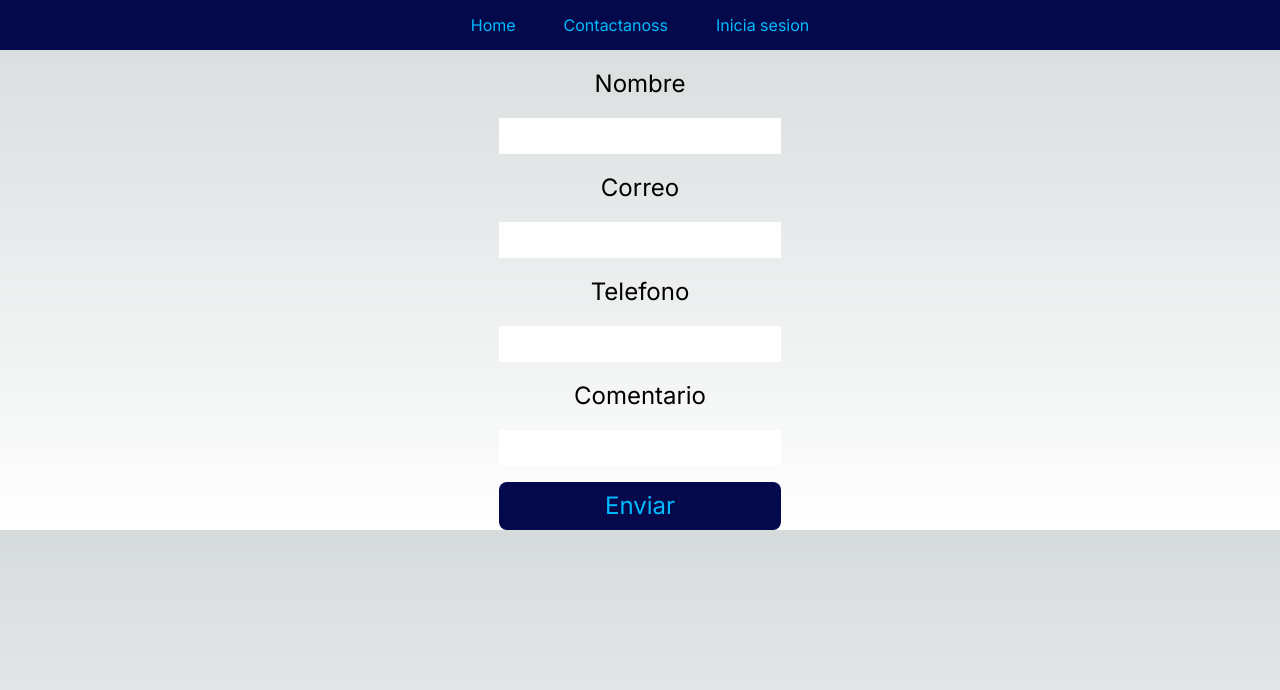
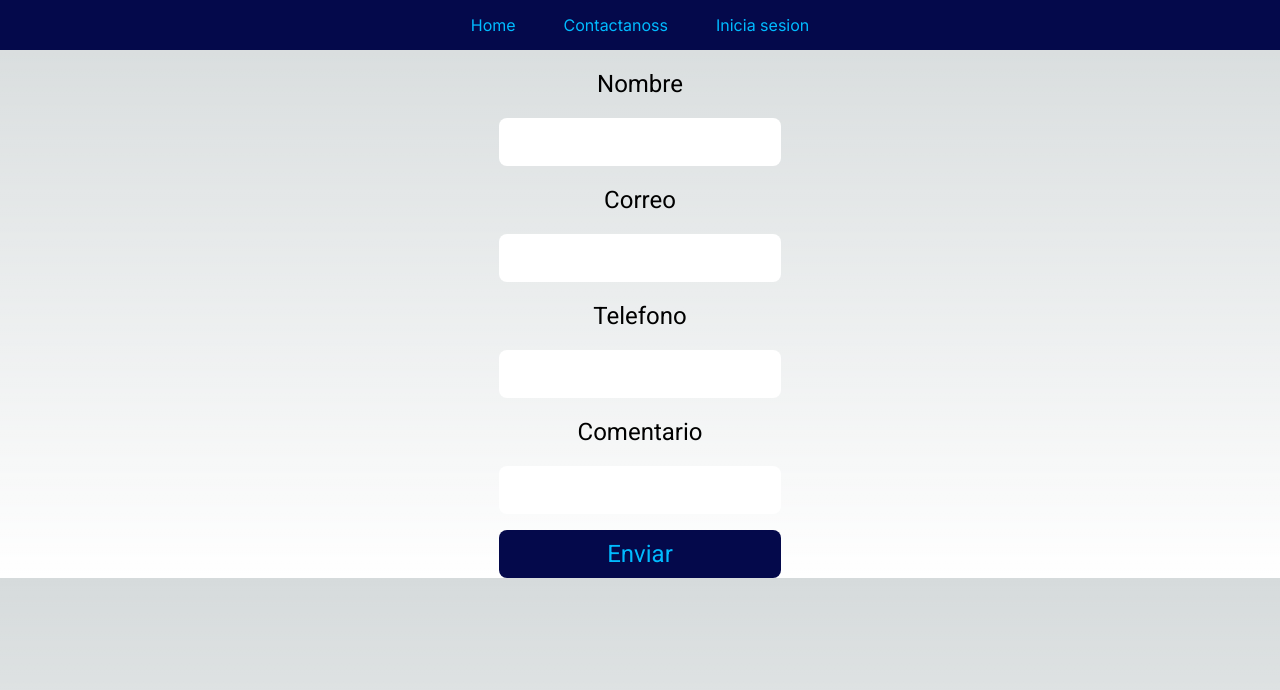
Before and after one commit to Usiel-03A7/faztcoursechuwi, a Next.js app: page /contactanos in a window 1280 px wide. Shown: the top 690 px of the page. Built offline with nearby package versions, Linux system fonts and the light colour scheme.

Commit message:
jugando con los fonts en next

```diff
--- a/app/contactanos/layout.jsx
+++ b/app/contactanos/layout.jsx
@@ -1,11 +1,16 @@
-import Navbar from "./page"
+import {Roboto} from "next/font/google"
 export const metadata = {
   title:"Contactanos "
 }
+const roboto = Roboto({
+  weight:["300","400","700"],
+  style:["italic", "normal"],
+  subsets: ["latin-ext"]
+})
 export default function Layout({children}){
   return (
-    <>
+    <div className={roboto.className}>
     {children}
-    </>
+    </div>
   )
 }
--- a/app/globals.css
+++ b/app/globals.css
@@ -68,6 +68,14 @@ nav{
   gap: 1rem;
   font-size: 1.5rem;
 }
+.formulario input{
+  height: 2rem;
+  border-radius: 8px;
+  color: #114f63;
+  text-align: center;
+  height: 3rem;
+  font-weight: 800;
+}
 button {
   background-color: #04094b;
   color: #00bbff;
```
